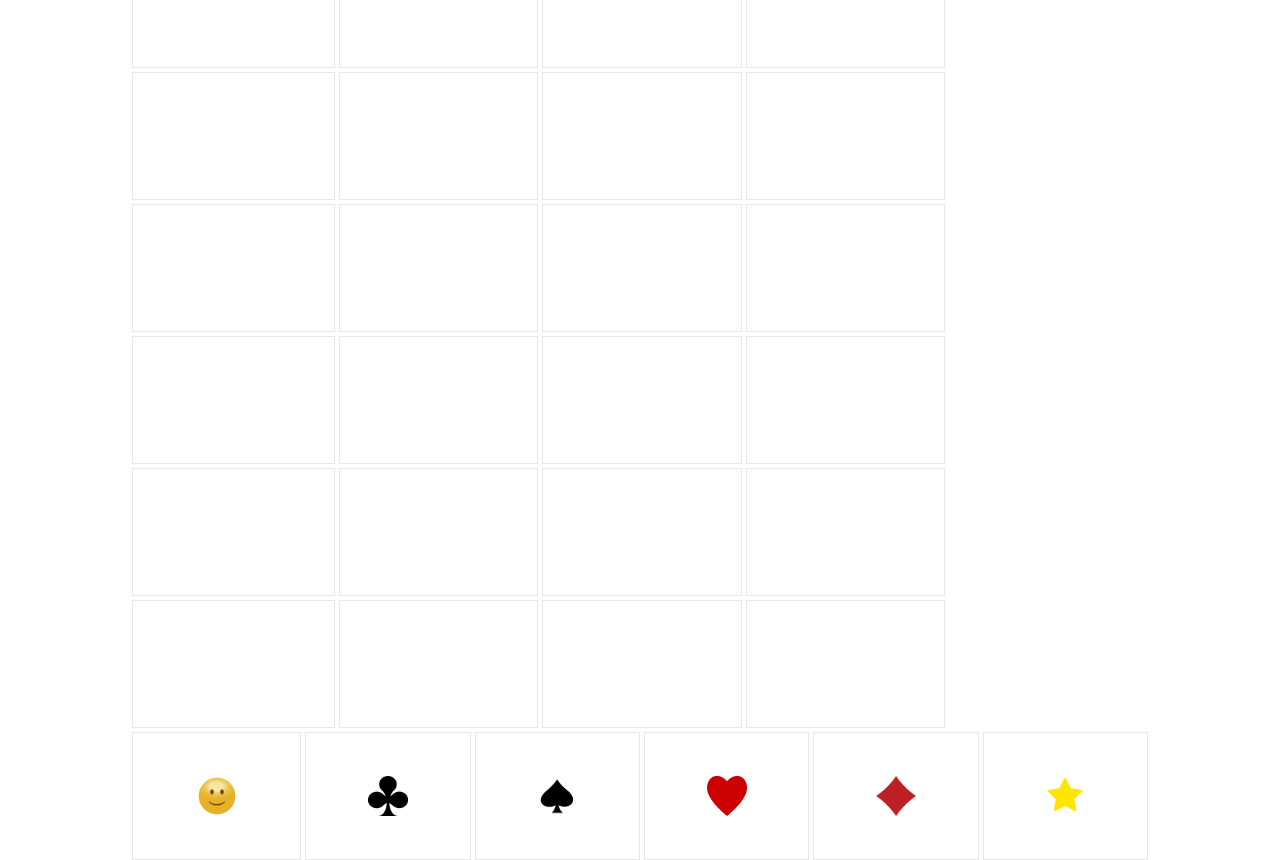
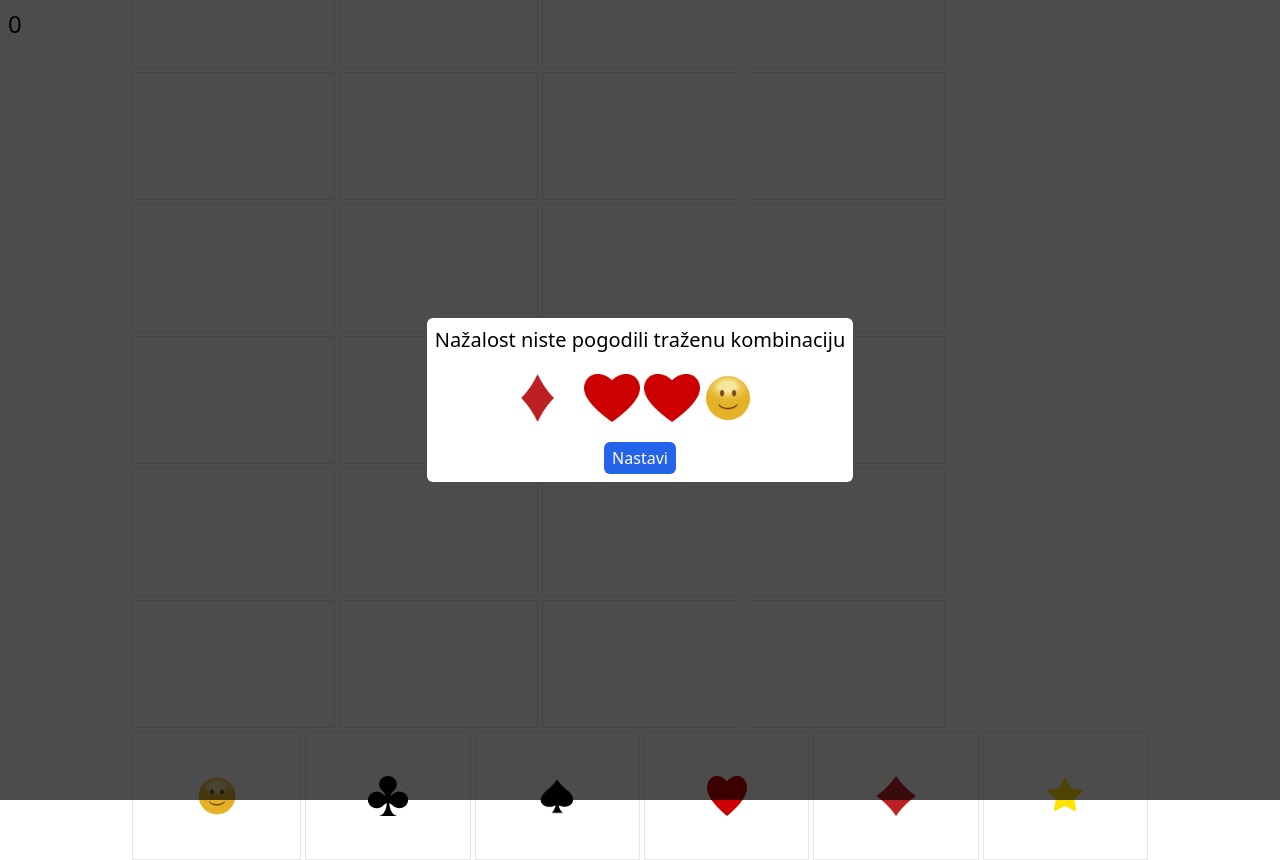
Before and after one commit to Faruk314/Slagalica, a React (Create React App) app: page /skocko in a window 1280 px wide. Built offline with nearby package versions, Linux system fonts and the light colour scheme.

Commit message:
Added countdown timer to skocko

```diff
--- a/src/pages/Skocko.tsx
+++ b/src/pages/Skocko.tsx
@@ -41,21 +41,32 @@ const Skocko = () => {
   const [winCombination, setWinCombination] = useState<string[]>([]);
   const [rowsChecked, setRowsChecked] = useState<number[]>([]);
   const [hints, setHints] = useState<string[][]>([]);
+  const [seconds, setSeconds] = useState(5);
 
   console.log(winCombination);
 
+  useEffect(() => {
+    const countdown = setInterval(() => {
+      setSeconds((prev) => prev - 1);
+    }, 1000);
+
+    if (seconds === 0) {
+      setGameState("lose");
+      setOpenGameOver(true);
+      clearInterval(countdown);
+    }
+
+    return () => clearInterval(countdown);
+  }, [seconds]);
+
   const checkGameStatus = (currentHints: string[]) => {
     let count = 0;
-
-    console.log(hints);
 
     for (let i = 0; i < currentHints.length; i++) {
       if (currentHints[i] === "red") {
         count++;
       }
     }
-
-    console.log("count", count);
 
     if (count === 4) {
       setGameState("win");
@@ -158,6 +169,7 @@ const Skocko = () => {
 
   return (
     <section className="w-full flex flex-col justify-center h-[100vh] max-w-5xl mx-auto">
+      <span className="absolute text-2xl top-2 left-2">{seconds}</span>
       {grid.map((row, rowIndex) => (
         <div key={rowIndex} className="grid grid-cols-5 mx-1 space-x-1">
           {row.map((col, colIndex) => (
```
